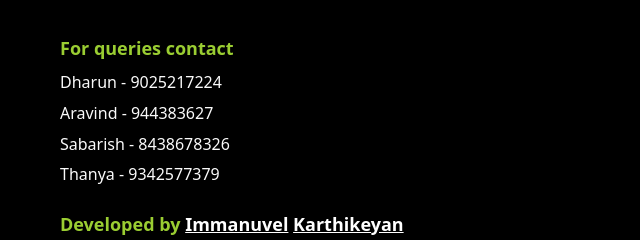
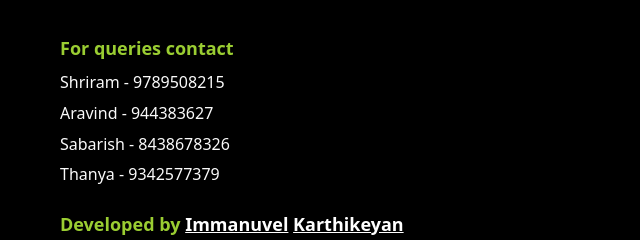
Before and after one commit to Karthikeyan-2004/SignIn2k24, a plain HTML site: page index.html in a window 1280 px wide. Shown: the part 2574-2814 px from the top of the page, 640-1280 px from the left. Drawn offline with Linux system fonts and the light colour scheme; a web font is replaced by a local one.

Commit message:
Update index.html

```diff
--- a/index.html
+++ b/index.html
@@ -147,7 +147,7 @@
         </div>
         <div class="footer-right">
             <h4>For queries contact</h4>
-            <p>Dharun - 9025217224</p>
+            <p>Shriram - 9789508215</p>
             <p>Aravind - 944383627</p>
             <p>Sabarish - 8438678326</p>
             <p>Thanya - 9342577379</p>
```
